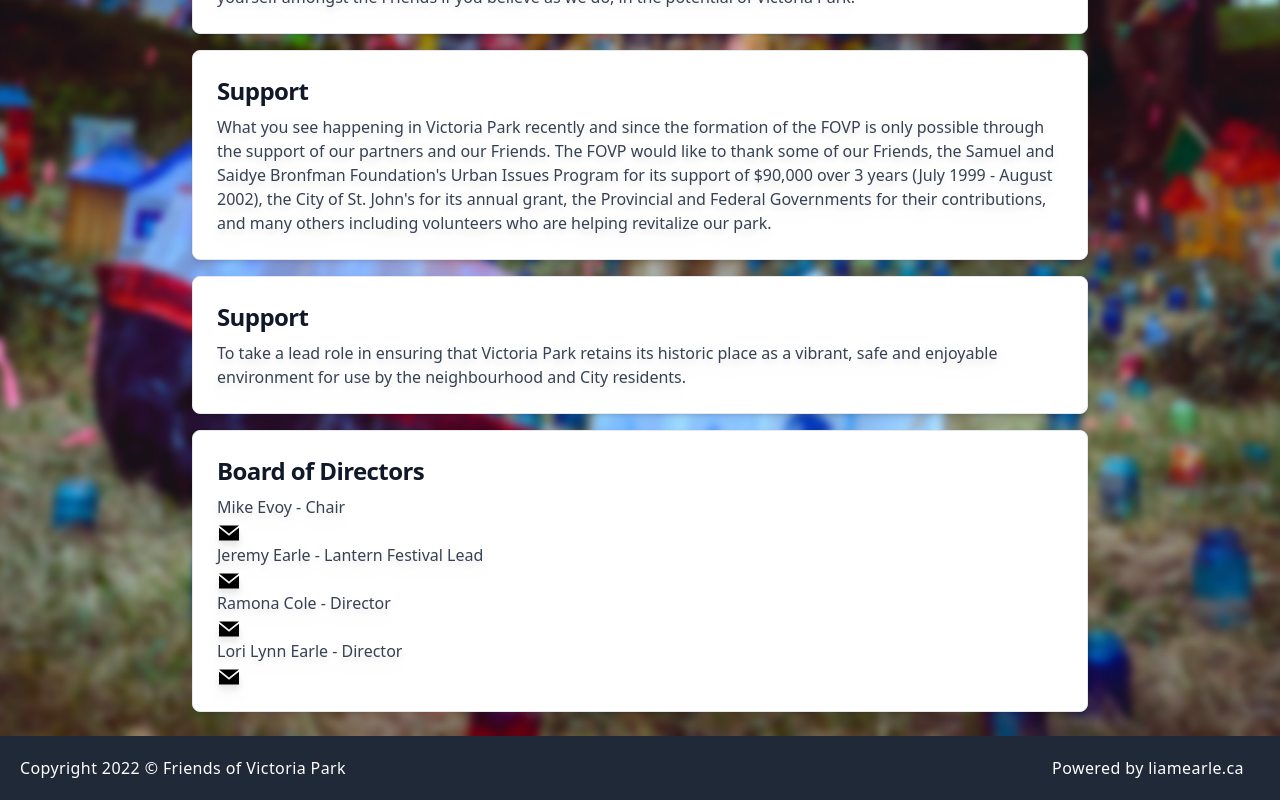
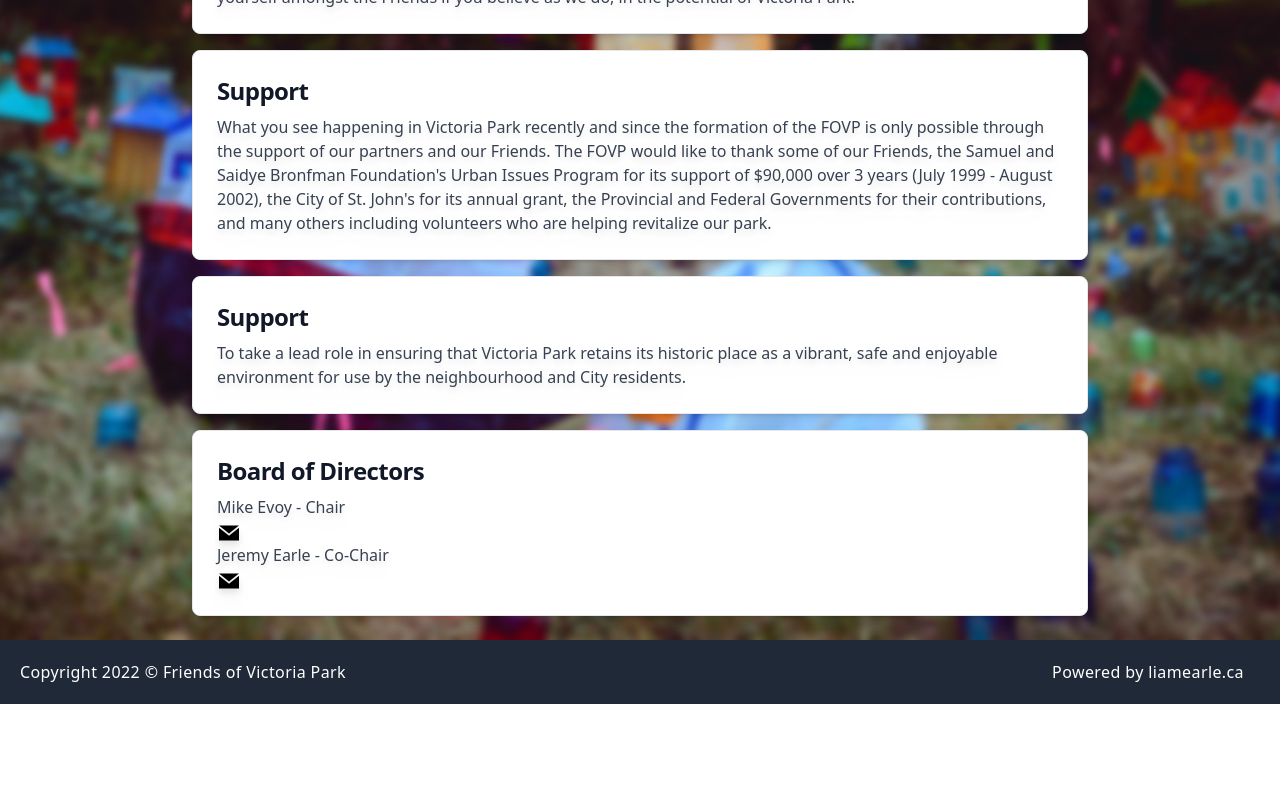
Before and after one commit to friends-of-victoria-park/fovp.org, a Next.js app: page /about in a window 1280 px wide. Shown: the part 664-1464 px from the top of the page. After the commit the page ends 1368 px from the top, so only its background shows below. Built offline with nearby package versions, Linux system fonts and the light colour scheme.

Commit message:
Day Camp Updates

```diff
--- a/pages/about/index.js
+++ b/pages/about/index.js
@@ -23,9 +23,7 @@ export default function About() {
 						body={
 							<ul className="font-normal text-gray-700">
 								<PeopleCard name='Mike Evoy' position='Chair'/>
-								<PeopleCard name='Jeremy Earle' position='Lantern Festival Lead'/>
-								<PeopleCard name='Ramona Cole' position='Director'/>
-								<PeopleCard name='Lori Lynn Earle' position='Director'/>
+								<PeopleCard name='Jeremy Earle' position='Co-Chair'/>
 							</ul>
 						}
 					/>
--- a/pages/index.js
+++ b/pages/index.js
@@ -23,6 +23,7 @@ export default function Home() {
 			</div>
 			<div className="relative w-full bg-blue-100 grid grid-cols-1 gap-4 content-center place-items-center">
 				<div className="px-4 grid grid-cols-1 gap-4 content-center place-items-center py-6">
+					<InfoCard subject="Day Camp Contact" body="Looking for day camp contact information? E-Mail fovpdaycamp@gmail.com!"/>
 					<InfoCard subject="Welcome to the little park with the big hill" body="Victoria Park is located in the West End of St. John's, Newfoundland Labrador. The bottom edge of the park starts on Water Street and runs up the steep green shaded hill all the way to Hamilton Avenue. Sudbury Street flanks the park on its west side and the back gardens of the houses on Alexander Street line the parks eastern border."/>
 					<InfoCard subject="Natural Amphitheatre" body="The upper portions of the park has a beautiful steep topography with mature large trees and a wide open slope that forms a natural amphitheatre above the baseball diamond in the summer and the perfect snowboarding and sledding hill in the winter. The lower portion of the park contains a few meandering paths around flower beds and small and large trees. It sets the perfect setting for a family picnic and leads up to the children's playground and the Pool House." />
 					<InfoCard subject="The Pool House without a pool" body="The Pool House no longer services a pool, and now instead serves as the summer headquarters for the Friends of Victoria Park, the Lantern Festival organizing committee, the free summer day camp program, lantern-making workshops and other activities. The Friends of Victoria Park often shares the Pool House to support the activities of other community-oriented and art initiatives as a workshop space and practice area." />
```
Also changed, not shown: 1 other file (tests, documents, lock files or other folders).
